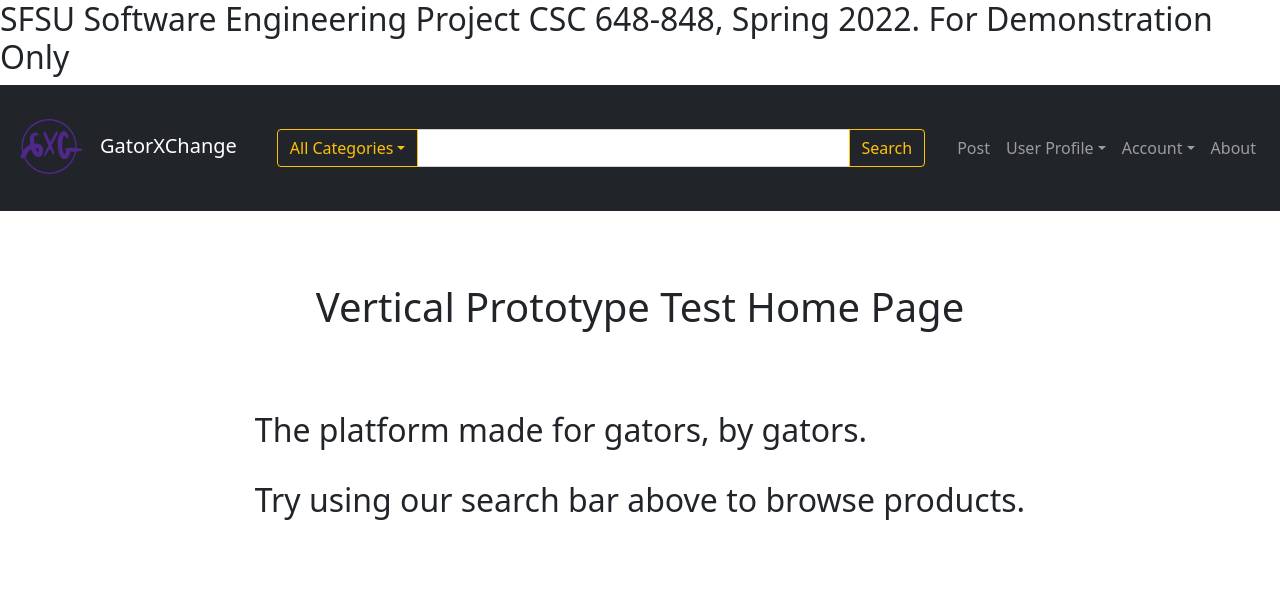
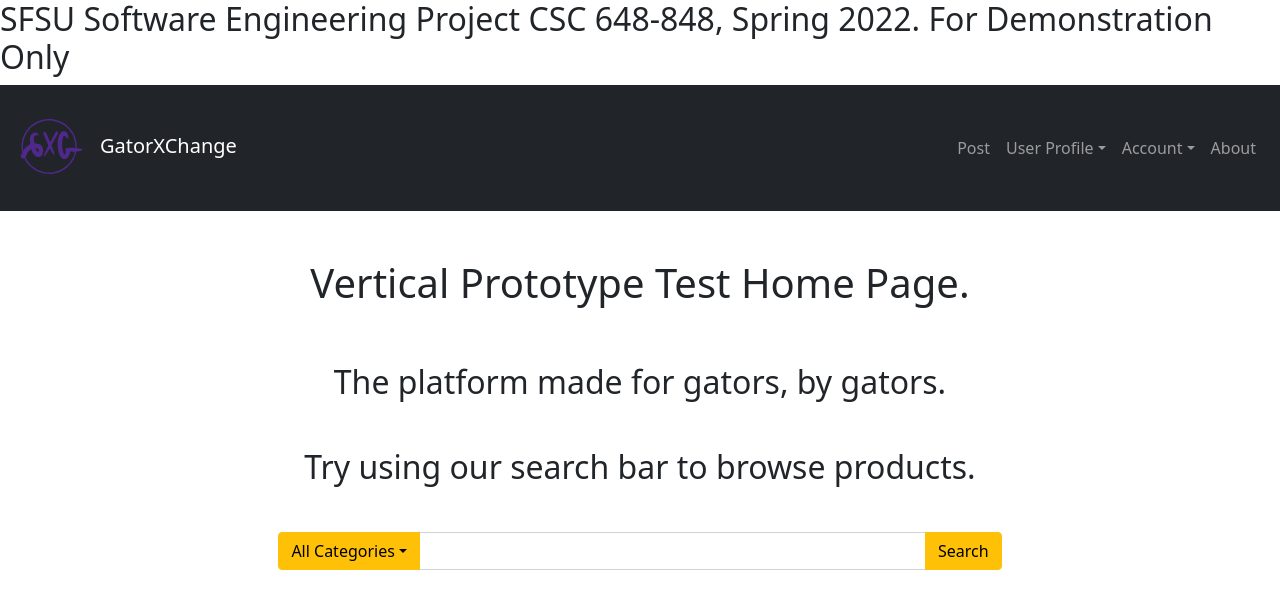
Before and after one commit to DrashtiShah23/online-marketplace-GatorXchange, a React (Create React App) app in the folder application/client/: page / in a window 1280 px wide. Shown: the top 608 px of the page. Built offline with nearby package versions, Linux system fonts and the light colour scheme.

Commit message:
Moved searchbar to home page and renders search results on home page

```diff
--- a/application/client/src/App.js
+++ b/application/client/src/App.js
@@ -40,7 +40,7 @@ function App() {
                 <Route path='/SignUp' element={<SignUp />} />
                 <Route path='/MyProfile' element={<MyProfile/>} />
                 <Route path='/MyPosts' element={<MyPosts/>} />
-                <Route path='/search' element={<SearchResults />} />
+                {/* <Route path='/search' element={<SearchResults />} /> */}
 
                 <Route path='/AboutWilfredo' element={<AboutWilfredo/>} />
                 <Route path='/AboutThomas' element={<AboutThomas/>} />
--- a/application/client/src/components/NavBar.js
+++ b/application/client/src/components/NavBar.js
@@ -27,7 +27,7 @@ export default function NavBar() {
           GatorXChange
         </Navbar.Brand>
         <Container>
-          <SearchBar />
+          {/* <SearchBar />   */}
         </Container>
 
         <Nav>
--- a/application/client/src/components/SearchBar.js
+++ b/application/client/src/components/SearchBar.js
@@ -19,11 +19,13 @@ import {
   Button,
 } from "react-bootstrap";
 import axios from "axios";
+import SearchResults from './SearchResults';
 
 export default function SearchBar() {
   // Category and search term state variables
   const [category, setCategory] = useState("");
   const [searchTerm, setSearchTerm] = useState("");
+  const [searchSubmitted, setSearchSubmitted] = useState(false);
   // let navigate = useNavigate();
 
   // Event handler for setting the category. Event represents the dropdown option value
@@ -66,12 +68,13 @@ export default function SearchBar() {
           console.log("Search term input is " + searchParams.searchTerm);
 
           // Redirect to the search results page which renders the search results component
-          window.location = "/search";
+          // window.location = "/search";
           // navigate('/search', {replace: true});
           // <Routes>
           // <Route path="/search" element={<SearchResults/>} />
           // </Routes>
           // <Navigate to="/search" replace={true} />
+          setSearchSubmitted(true);
         }
       })
       .catch((err) => {
@@ -88,6 +91,7 @@ export default function SearchBar() {
     // Reset the search term, category, and search submitted state values after submission
     // setSearchTerm('');
     // setCategory('');
+    setSearchSubmitted(false);
   };
 
   return (
@@ -104,7 +108,8 @@ export default function SearchBar() {
                   <option value="Clothes">Clothes</option>
                 </Form.Select> */}
                 <DropdownButton
-                  variant="outline-warning"
+                  variant="warning"
+                  menuVariant="dark"
                   // Default dropdown button title is All Categories and changes when a category is selected
                   title={category === "" ? "All Categories" : category}
                   id="categories"
@@ -128,7 +133,7 @@ export default function SearchBar() {
                   name="searchTerm"
                 />
 
-                <Button variant={"outline-warning"} type="submit">
+                <Button variant={"warning"} type="submit">
                   Search
                 </Button>
               </InputGroup>
@@ -136,6 +141,10 @@ export default function SearchBar() {
           </Form>
         </Row>
       </Container>
+
+      {/* Display a list of search results each time user submits a search */}
+      {searchSubmitted ? <SearchResults />: null}
+
     </div>
   );
 }
--- a/application/client/src/pages/VPTestHome.js
+++ b/application/client/src/pages/VPTestHome.js
@@ -1,24 +1,25 @@
 /*********************************************************************
  * Purpose: Vertical prototype of home page in Milestone 2
  * Input: None
- * Output: Plain text for now. Will be edited later
+ * Output: List of search results based on user search parameters
  * Error Messages: None
  * Author: Thomas Nguyen
  *********************************************************************/
+import SearchBar from '../components/SearchBar';
 import '../css/App.css';
 
 const VPTestHome = () => {
 
   return (
     <div className="container">
-      <header>
-        <h1>Vertical Prototype Test Home Page</h1>
-      </header>
+
+        <h1><br />Vertical Prototype Test Home Page.<br /><br /></h1>
+        <h2>The platform made for gators, by gators.<br /><br /></h2>
+        <h2>Try using our search bar to browse products.<br /><br /></h2>
+
       <div>
         <main>
-          <h2>The platform made for gators, by gators.</h2>
-          <br />
-          <h2>Try using our search bar above to browse products.</h2>
+          <SearchBar />
         </main>
       </div>
     </div>
```
